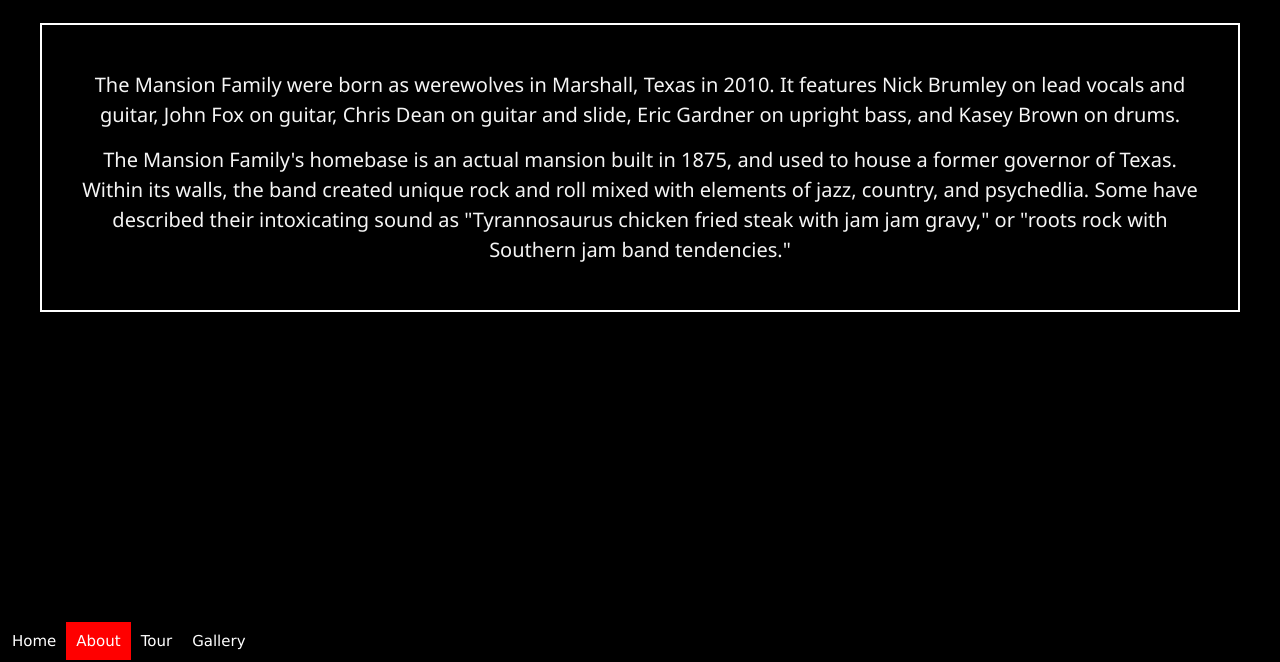
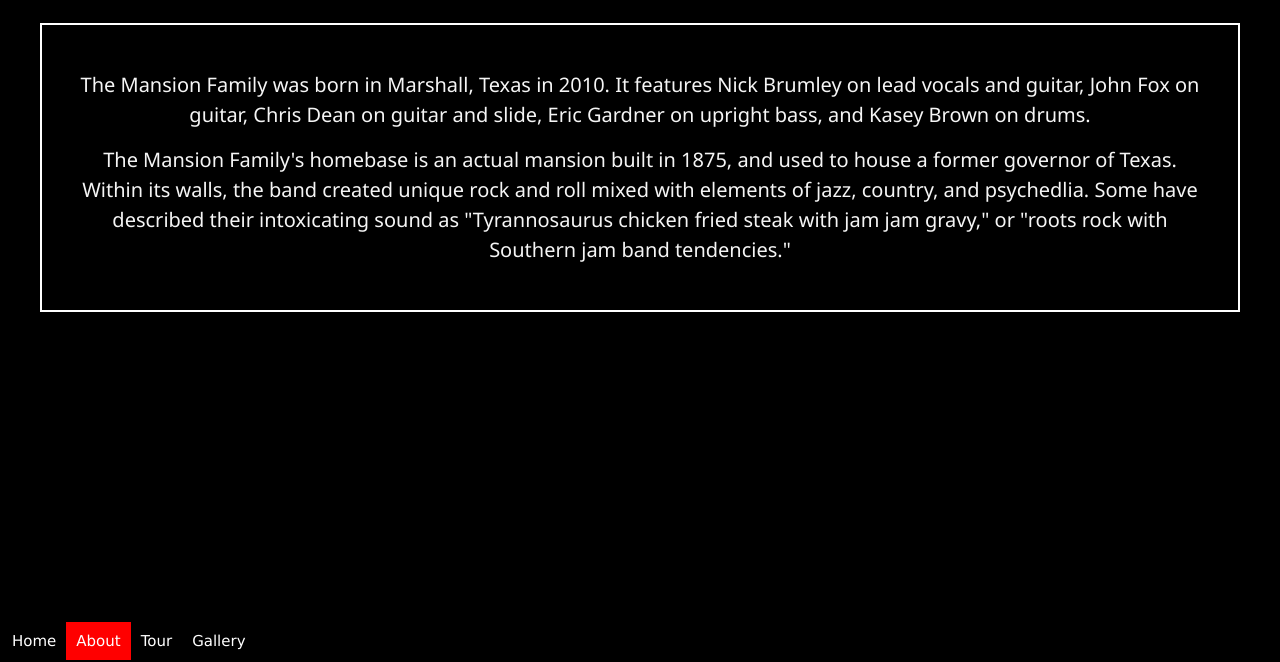
Before and after one commit to EricJGardner/test, a plain HTML site: page MansionFamily/about.html in a window 1280 px wide. Shown: the part 138-800 px from the top of the page. Drawn offline with nearby package versions, Linux system fonts and the light colour scheme.

Commit message:
another test

```diff
--- a/MansionFamily/about.html
+++ b/MansionFamily/about.html
@@ -25,7 +25,7 @@
 </header>
 <h1>About</h1>
 <div class="about">
-    <p><h4>The Mansion Family were born as werewolves in Marshall, Texas in 2010. It features Nick Brumley on lead vocals and guitar, John Fox on guitar, Chris Dean on guitar and slide, Eric Gardner on upright bass, and Kasey Brown on drums.</h4></p>
+    <p><h4>The Mansion Family was born in Marshall, Texas in 2010. It features Nick Brumley on lead vocals and guitar, John Fox on guitar, Chris Dean on guitar and slide, Eric Gardner on upright bass, and Kasey Brown on drums.</h4></p>
     <p><h4>
       The Mansion Family's homebase is an actual mansion built in 1875, and used to house a former governor of Texas. Within its walls, the band created unique rock and roll mixed with elements of jazz, country, and psychedlia. Some have described their intoxicating sound as "Tyrannosaurus chicken fried steak with jam jam gravy," or "roots rock with Southern jam band tendencies."
     </h4></p>
```
